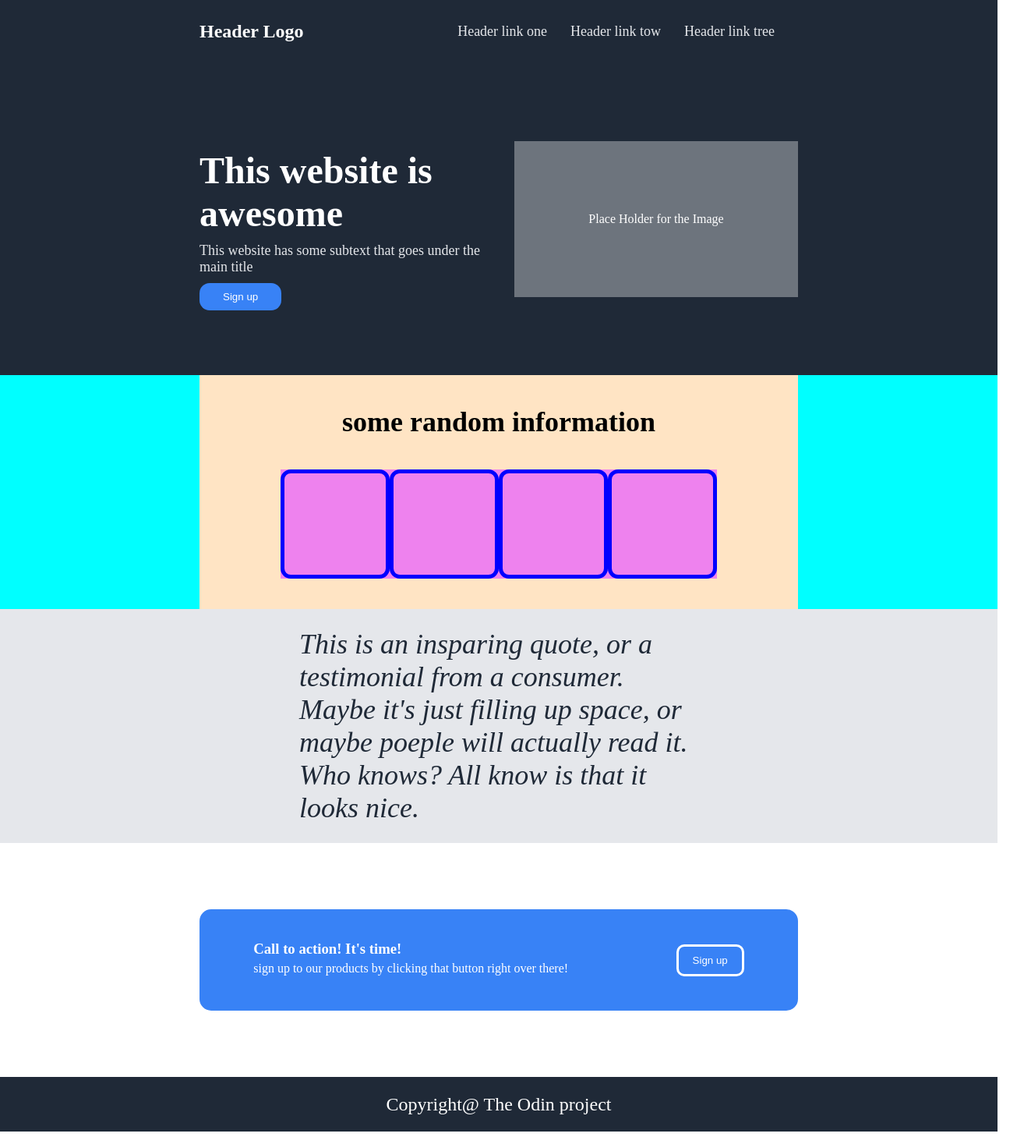
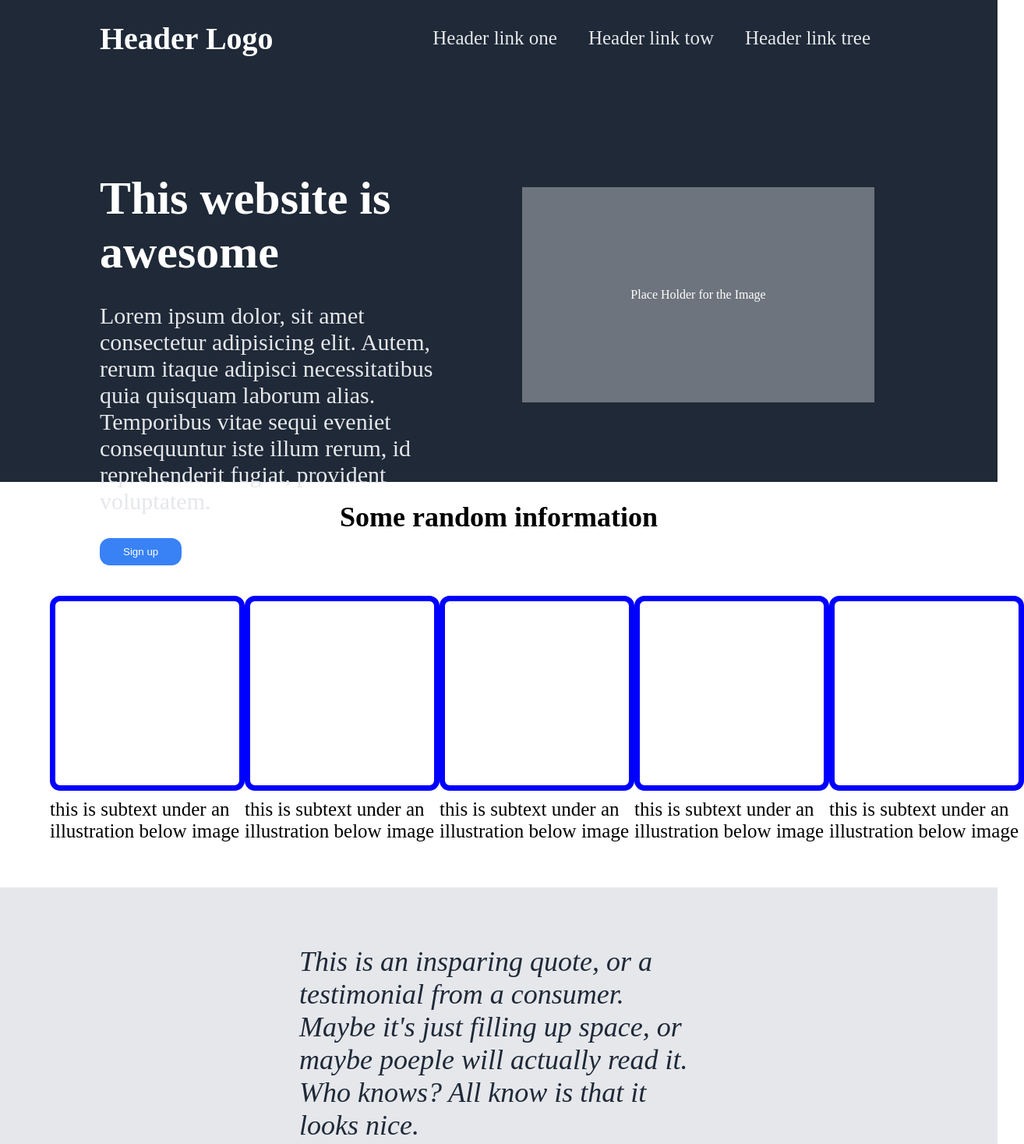
Before and after one commit to Abderaouf16/OdinProject-CSS-LandingPage, a plain HTML site: page index.html in a window 1280 px wide. Shown: the top 1467 px of the page at 78% size, 1314 px wide, since content can reach past the window. Drawn offline with Linux system fonts and the light colour scheme.

Commit message:
complete version

```diff
--- a/index.html
+++ b/index.html
@@ -11,7 +11,7 @@
 <body>
     <section>
         <header class="header">
-            <div >
+            <div>
                 <h1 class="logo">Header Logo</h1>
                 <ul>
                     <li>Header link one</li>
@@ -22,12 +22,12 @@
 
         </header>
     </section>
-    <section class="second">
+    <section class="first">
         <div class="main">
             <div class="main-1">
                 <div class="">
                     <h1>This website is awesome</h1>
-                    <p>This website has some subtext that goes under the main title</p>
+                    <p>Lorem ipsum dolor, sit amet consectetur adipisicing elit. Autem, rerum itaque adipisci necessitatibus quia quisquam laborum alias. Temporibus vitae sequi eveniet consequuntur iste illum rerum, id reprehenderit fugiat, provident voluptatem.</p>
                     <button>Sign up</button>
                 </div>
 
@@ -37,25 +37,44 @@
             </div>
         </div>
     </section>
-    <section class="third">
+    <section class="second">
         <div class="main2">
-            <div class="">
-                <h1>some random information</h1>
+            <div class="main2-title">
+                <h1>Some random information</h1>
             </div>
             <div class="square-father">
+                <div class="card">
                     <div class="square"></div>
+                    <p>this is subtext under an illustration below image</p>
+                </div>
+                <div class="card">
                     <div class="square"></div>
+                    <p>this is subtext under an illustration below image</p>
+                </div>
+                <div class="card">
                     <div class="square"></div>
+                    <p>this is subtext under an illustration below image</p>
+                </div>
+                <div class="card">
                     <div class="square"></div>
+                    <p>this is subtext under an illustration below image</p>
+                </div>
+                <div class="card">
+                    <div class="square"></div>
+                    <p>this is subtext under an illustration below image</p>
+                </div>
+
+
             </div>
         </div>
     </section>
-    <section class="forth">
+    <section class="third">
         <div class="main3">
-         <p>This is an insparing quote, or a testimonial from a consumer. Maybe it's just filling up space, or maybe poeple will actually read it. Who knows? All know is that it looks nice.</p>
+            <p>This is an insparing quote, or a testimonial from a consumer. Maybe it's just filling up space, or maybe
+                poeple will actually read it. Who knows? All know is that it looks nice.</p>
         </div>
     </section>
-    <section class="fifth">
+    <section class="fourth">
         <div class="main4">
             <div class="">
                 <h3>Call to action! It's time!</h3>
@@ -67,7 +86,7 @@
 
         </div>
     </section>
-    <section class="sixth">
+    <section class="fifth">
         <div class="main5">
             <p>Copyright@ The Odin project </p>
         </div>
--- a/style.css
+++ b/style.css
@@ -3,18 +3,18 @@
     padding: 0;
     margin: 0;
 }
-
+/* header*/
 header div {
     display: flex;
     justify-content: space-between;
     align-items: center;
     background-color: rgb(31, 41, 55);
     color: white;
-    width: 60vw;
+    width: 80vw;
 }
 
 .logo {
-    font-size: 24px;
+    font-size: 40px;
 }
 
 .header {
@@ -31,14 +31,15 @@ header div ul {
 }
 
 header div ul li {
-    padding: 15px;
-    font-size: 18px;
+    padding: 20px;
+    font-size: 25px;
     color: #e5e7eb;
 
 }
-
-.second {
-    height: 400px;
+/* first */
+.first {
+    padding-top: 40px;
+    height: 65vh;
     background-color: rgb(31, 41, 55);
     display: flex;
     align-items: center;
@@ -47,8 +48,8 @@ header div ul li {
 }
 
 .main {
-    height: 200px;
-    width: 60vw;
+    height: 70%;
+    width: 80vw;
     display: flex;
     color: white;
 
@@ -61,6 +62,8 @@ header div ul li {
     align-items: center;
     color: white;
     background-color: rgb(109, 116, 125);
+    margin: 30px;
+    margin-left: 50px;
 }
 
 .main-1 {
@@ -72,13 +75,14 @@ header div ul li {
 
 .main-1 h1 {
     margin: 10px 0px 10px 0px;
-    font-size: 48px;
+    font-size: 60px;
     font-weight: 900;
 }
 
 .main-1 p {
-    font-size: 18px;
+    font-size: 30px;
     color: #e5e7eb;
+    padding: 20px 0px 20px 0px;
 }
 
 .main-1 button {
@@ -90,45 +94,59 @@ header div ul li {
     border-radius: 13px;
 }
 
-.third {
-    background-color: aqua;
-    height: 300px;
+/* second*/
+
+.second {
+
+    height: 65vh;
     display: flex;
     justify-content: center;
 }
 
 .main2 {
-    background-color: bisque;
-    width: 60vw;
+
+    width: 90vw;
     display: flex;
     justify-content: center;
     flex-direction: column;
     align-items: center;
 
 }
-
+.main2-title{
+    margin-bottom: 80px;
+}
 .main2 h1 {
-    margin-bottom: 40px;
     font-size: 36px;
 }
 
 .square-father {
-    background-color: violet;
     display: flex;
-    justify-content: space-evenly;
+    justify-content: space-around;
+    width: 100%;
 }
 
+.card{
+    width: 250px;
+    height: 350px
+}
 .square {
 
-    height: 140px;
-    width: 140px;
-    border: 5px solid blue;
+    height: 250px;
+    width: 250px;
+    border: 7px solid blue;
     border-radius: 13px;
 }
+.card p{
+margin-top: 10px;
+font-size: 25px;
+}
 
-.forth {
+/* third */
+
+
+.third {
     background-color: #e5e7eb;
-    height: 300px;
+    height: 50vh;
     display: flex;
     justify-content: center;
     align-items: center;
@@ -145,9 +163,12 @@ header div ul li {
     color: #1f2937;
 }
 
-.fifth {
+/* fourth*/
+
+
+.fourth {
     background-color: white;
-    height: 300px;
+    height: 40vh;
     display: flex;
     justify-content: center;
     align-items: center;
@@ -155,8 +176,8 @@ header div ul li {
 
 .main4 {
     background-color: #3882F6;
-    height: 130px;
-    width: 60vw;
+    height: 200px;
+    width: 50vw;
     border-radius: 15px;
     display: flex;
     align-items: center;
@@ -166,20 +187,27 @@ header div ul li {
 }
 
 .main4 button {
-    padding: 10px 18px 10px 18px;
+    padding: 10px 23px 10px 23px;
+    font-size: 25px;
     border: 3px solid white;
     background-color: transparent;
     border-radius: 10px;
     color: white;
+}
 
-
-}
 
 .main4 p {
     padding: 5px 0px 5px 0px;
+    font-size: 25px;
+}
+.main4 h3{
+    font-size: 35px;
 }
 
-.sixth {
+/* fifth */
+
+
+.fifth {
     height: 70px;
     display: flex;
     justify-content: center;
@@ -189,7 +217,7 @@ header div ul li {
 
 .main5 p {
     color: white;
-    font-size: 18px;
+    font-size: 25px;
 }
 
 .main5 p {
```
Lines whose indentation alone changed are shown as unchanged.
